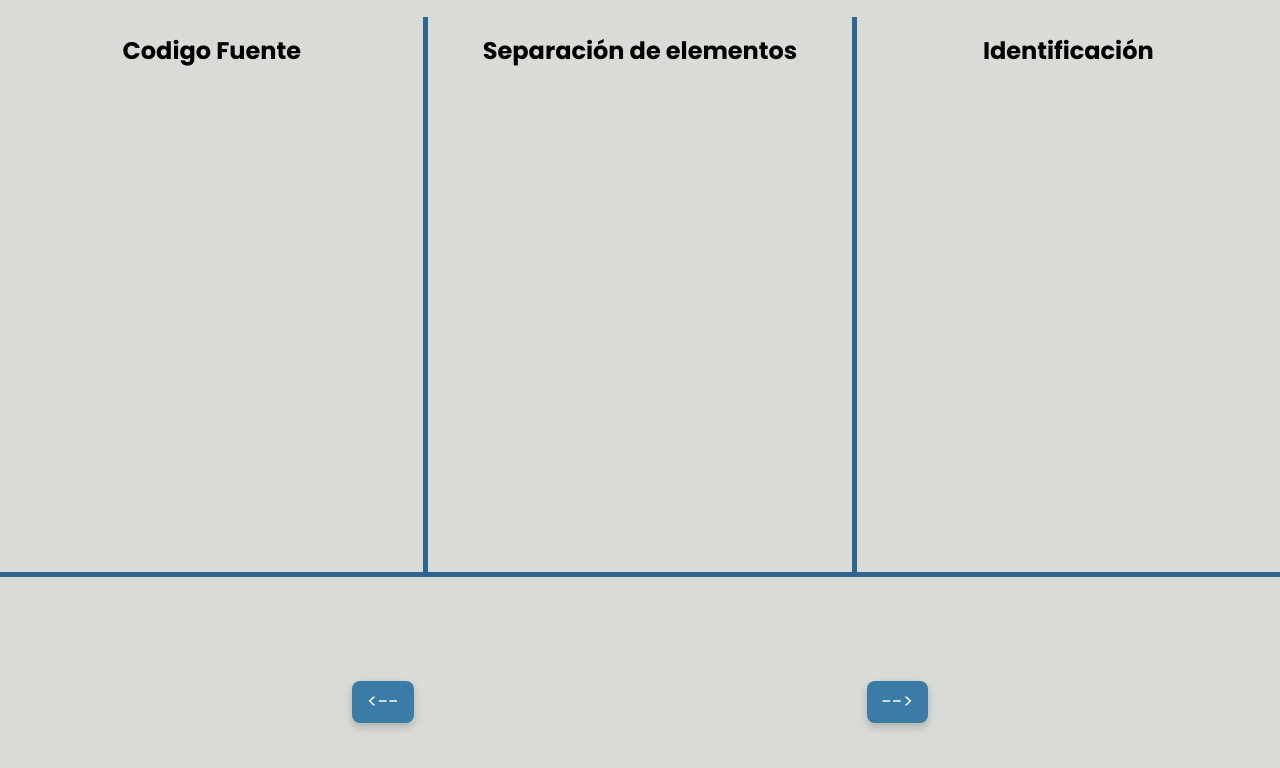
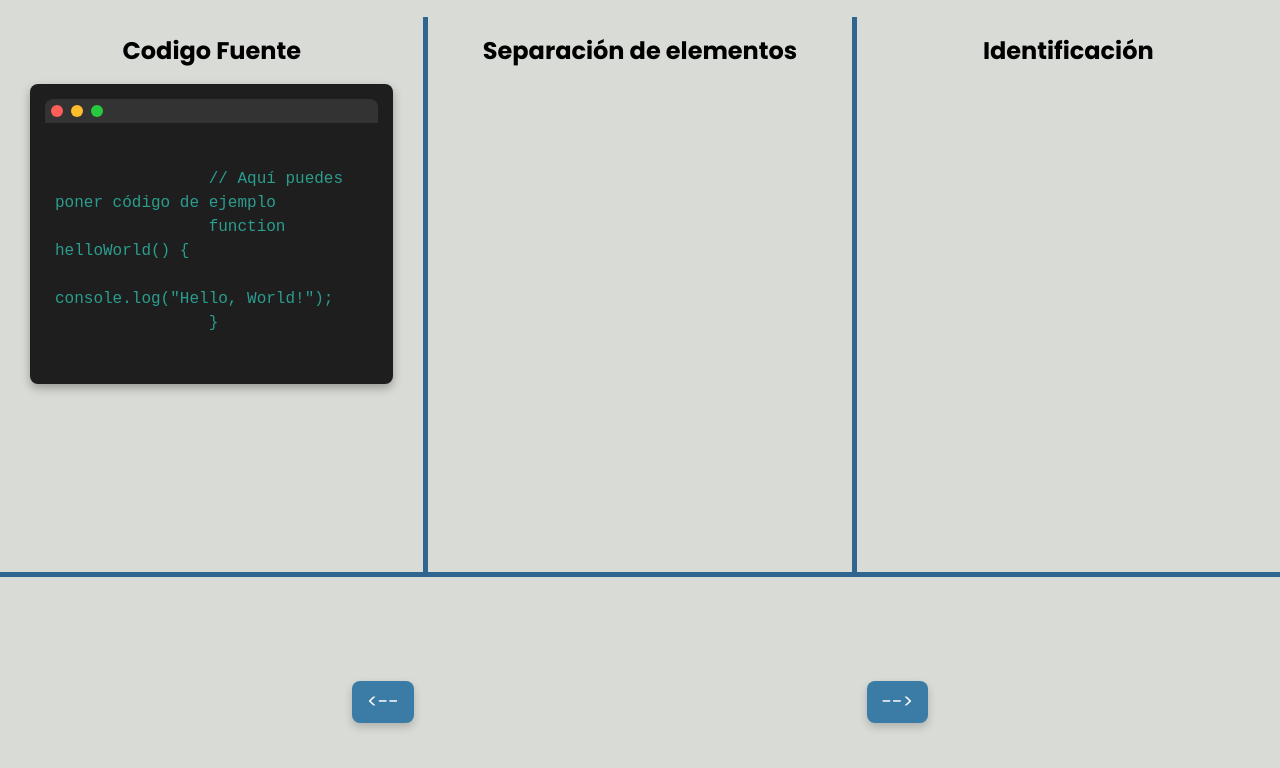
Before and after one commit to NeftaliGC/ensambler-reader, a plain HTML site: page src/frontend/index.html in a window 1280 px wide. Shown: the part 136-904 px from the top of the page. Drawn offline with Linux system fonts and the light colour scheme.

Commit message:
estilo de editor de código

```diff
--- a/src/frontend/css/index.css
+++ b/src/frontend/css/index.css
@@ -170,3 +170,80 @@ footer {
     left: -10px;
     right: -20px;
 }
+
+/* Editor de código estilo Visual Studio */
+.code-editor {
+    background-color: #1e1e1e;
+    /* Fondo oscuro */
+    border-radius: 8px;
+    color: #d4d4d4;
+    /* Color de texto */
+    font-family: 'Courier New', monospace;
+    /* Fuente monoespaciada */
+    padding: 15px;
+    overflow: auto;
+    box-shadow: 0 4px 10px rgba(0, 0, 0, 0.3);
+    /* Sombra para darle profundidad */
+    margin-top: 15px;
+    max-width: 100%;
+    /* Asegura que el contenedor no exceda el ancho del contenedor */
+}
+
+/* Barra superior del editor */
+.code-header {
+    display: flex;
+    gap: 8px;
+    padding: 6px;
+    background-color: #333;
+    border-radius: 8px 8px 0 0;
+    margin-bottom: 10px;
+}
+
+/* Botones de la barra de herramientas */
+.dot {
+    width: 12px;
+    height: 12px;
+    border-radius: 50%;
+    display: inline-block;
+}
+
+.red {
+    background-color: #ff5f56;
+}
+
+.yellow {
+    background-color: #ffbd2e;
+}
+
+.green {
+    background-color: #27c93f;
+}
+
+/* Área del cuerpo del código */
+.code-body {
+    padding: 10px;
+    border-radius: 0 0 8px 8px;
+}
+
+/* Estilos de código */
+pre,
+code {
+    font-size: 0.95rem;
+    line-height: 1.5;
+    color: var(--cyan_fuerte);
+    /* Color del texto */
+    white-space: pre-wrap;
+    /* Asegura que el texto se ajuste */
+}
+
+pre {
+    margin: 0;
+}
+
+.code-body {
+    background-color: #1e1e1e;
+    /* Fondo del editor */
+    color: #d4d4d4;
+    /* Color del texto */
+    border-radius: 8px;
+}
--- a/src/frontend/index.html
+++ b/src/frontend/index.html
@@ -26,6 +26,21 @@
             <div id="code">
                 <section class="column" id="codigoFuente">
                     <h2>Codigo Fuente</h2>
+                    <div class="code-editor">
+                        <div class="code-header">
+                            <span class="dot red"></span>
+                            <span class="dot yellow"></span>
+                            <span class="dot green"></span>
+                        </div>
+                        <div class="code-body">
+                            <pre><code>
+                // Aquí puedes poner código de ejemplo
+                function helloWorld() {
+                    console.log("Hello, World!");
+                }
+                            </code></pre>
+                        </div>
+                    </div>
                 </section>
 
                 <div class="divider"></div>
```
